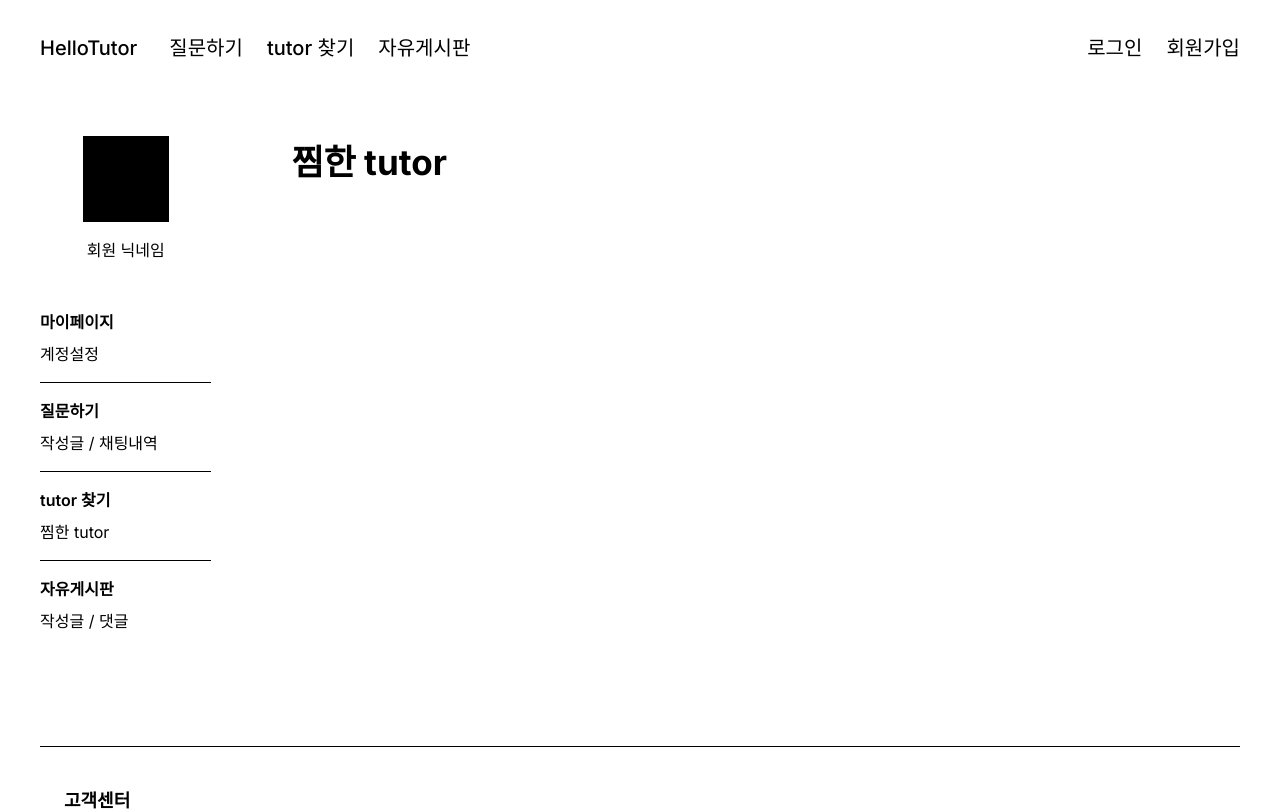
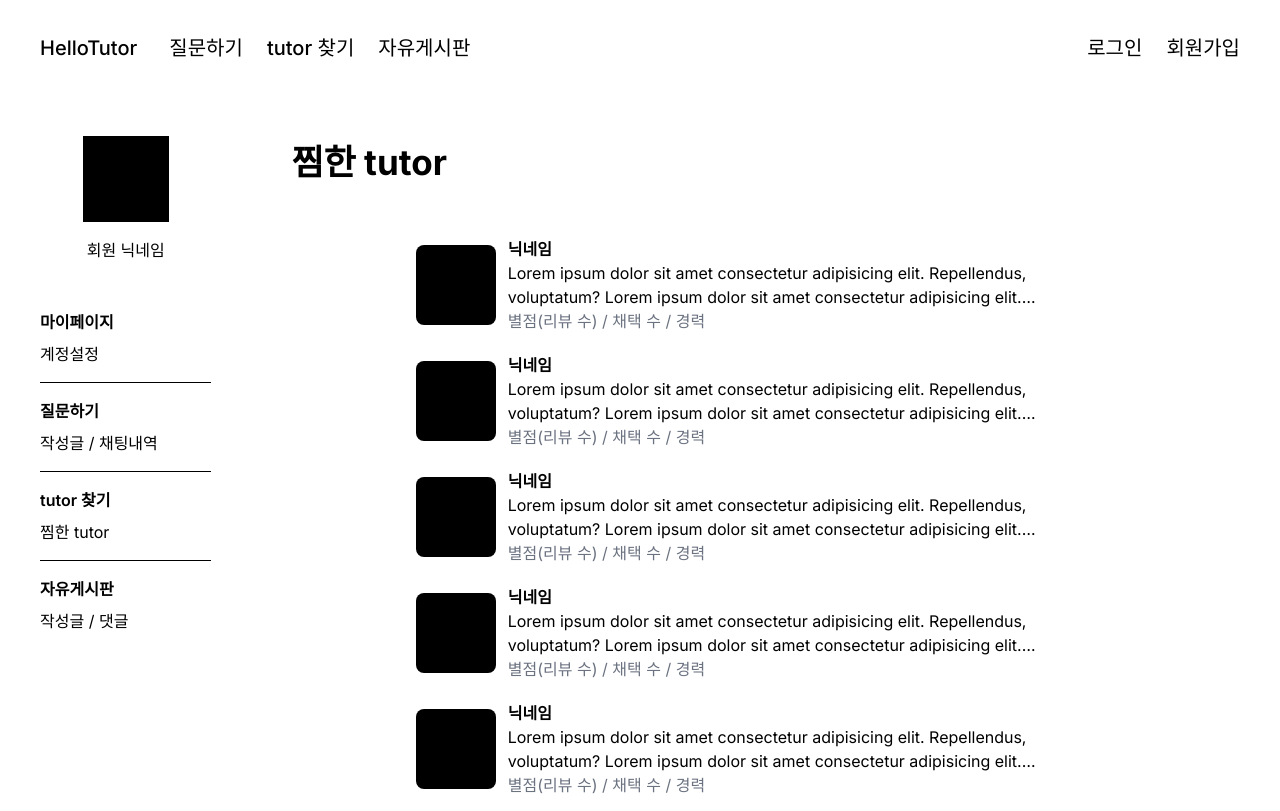
Before and after one commit to HelloTutor/HelloTutor-FE, a Next.js app: page /my-page/liked-tutor in a window 1280 px wide. Shown: the top 811 px of the page. Built offline with nearby package versions, Linux system fonts and the light colour scheme.

Commit message:
feat: 마이페이지 찜한 tutor 구현

```diff
--- a/src/app/my-page/liked-tutor/page.tsx
+++ b/src/app/my-page/liked-tutor/page.tsx
@@ -8,6 +8,33 @@ export default function LikedTutor() {
       {/* right side */}
       <section className="w-full ">
         <MyPageTitle title="찜한 tutor" />
+        <div className="flex flex-col gap-y-5 mt-[48px] ml-[80px]">
+          {[1, 2, 3, 4, 5].map((item, index) => (
+            <div
+              className="rounded-sm w-[700px] hover:shadow-sm mx-auto"
+              key={index}
+            >
+              <div className="flex items-center ">
+                <div className="rounded-lg min-w-[80px] h-[80px] bg-black" />
+                <div className="ml-3">
+                  <p className="font-semibold">닉네임</p>
+                  <p className=" overflow-hidden text-ellipsis   line-clamp-2 break-words slick-vertical">
+                    {/* 자기소개는 2줄이 넘지 않음*/}
+                    Lorem ipsum dolor sit amet consectetur adipisicing elit.
+                    Repellendus, voluptatum? Lorem ipsum dolor sit amet
+                    consectetur adipisicing elit. Repellendus, voluptatum?
+                    consectetur adipisicing elit. Repellendus, voluptatum?
+                    consectetur adipisicing elit. Repellendus, voluptatum?
+                    {/* 이것보다 길면 text-s */}
+                  </p>
+                  <p className=" text-gray-500">
+                    별점(리뷰 수) / 채택 수 / 경력
+                  </p>
+                </div>
+              </div>
+            </div>
+          ))}
+        </div>
       </section>
     </div>
   );
```
